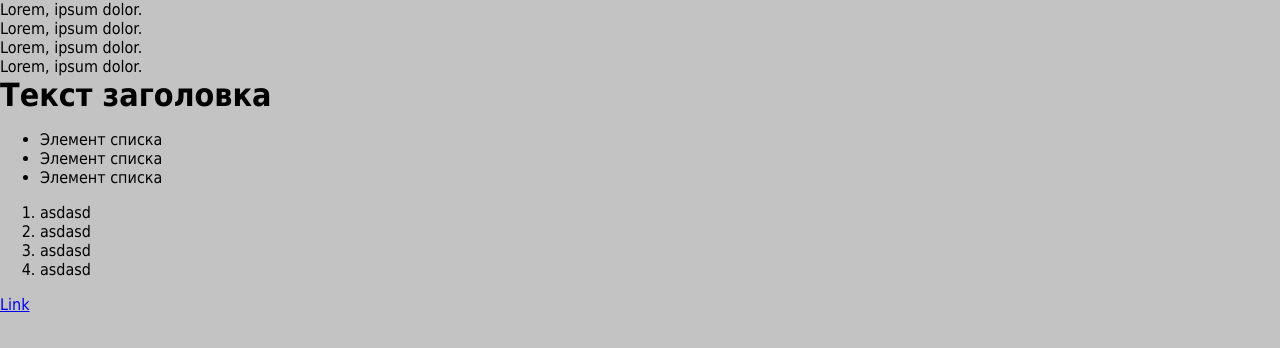
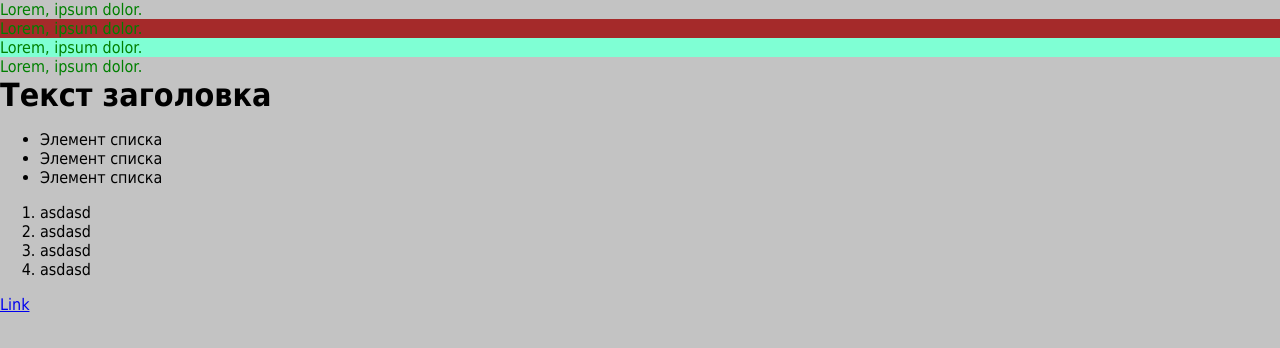
Before and after one commit to iliafilimonov1/otus, a plain HTML site: page index.html in a window 1280 px wide. Drawn offline with Linux system fonts and the light colour scheme.

Commit message:
lesson-2 added basic styles for elements

```diff
--- a/css/style.css
+++ b/css/style.css
@@ -1,9 +1,28 @@
 body {
-    margin: 0;
-    font-family: "Tahoma", sans-serif;
-    background-color: #c3c3c3;
+  margin: 0;
+  font-family: "Tahoma", sans-serif;
+  background-color: #c3c3c3;
 }
 
-h1, h2, h3, p {
-    margin: 0;
+h1,
+h2,
+h3,
+p {
+  margin: 0;
 }
+
+/* селектор тега */
+p {
+  color: green;
+  background-color: #c3c3c3;
+}
+
+/* селектор класса */
+.blue {
+  background: aquamarine;
+}
+
+/* селектор идентификатора */
+#title {
+  background-color: brown;
+}
```
